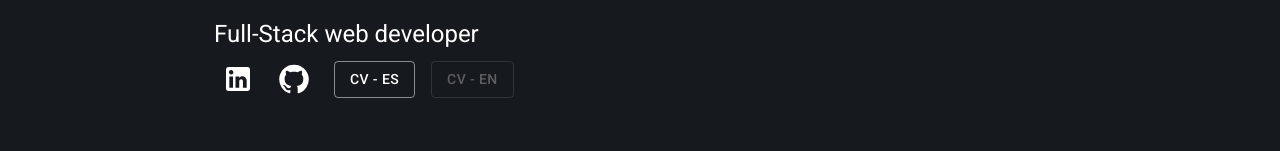
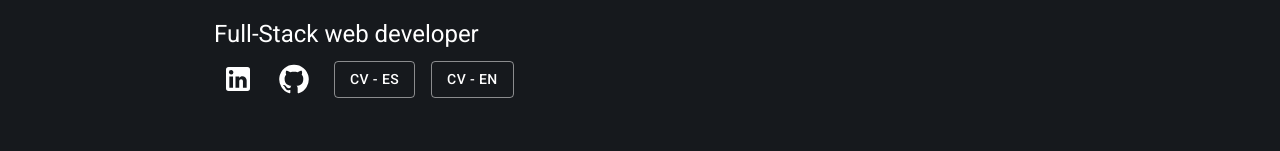
Before and after one commit to nagutierrez-cl/portafolio, a React (Vite) app: page / in a window 1280 px wide. Shown: the part 371-522 px from the top of the page. Built offline with nearby package versions, Linux system fonts and the light colour scheme.

Commit message:
Update cv

```diff
--- a/src/components/sections/Intro.jsx
+++ b/src/components/sections/Intro.jsx
@@ -22,11 +22,11 @@ export const Intro = () => {
                     </Button>
                 </Link>
 
-                {/* <Link href='/CV/EN-NicolasGutierrez.pdf' target='_blank'> */}
-                    <Button variant="outlined" disabled>
+                <Link href='/CV/EN-NicolasGutierrez.pdf' target='_blank'>
+                    <Button variant="outlined">
                         CV - EN
                     </Button>
-                {/* </Link> */}
+                </Link>
             </Box>
 
             <Box sx={{ position: 'relative', top: '15%', display: 'flex', justifyContent: 'center' }}>
```
Also changed, not shown: 2 other files (tests, documents, lock files or other folders).
